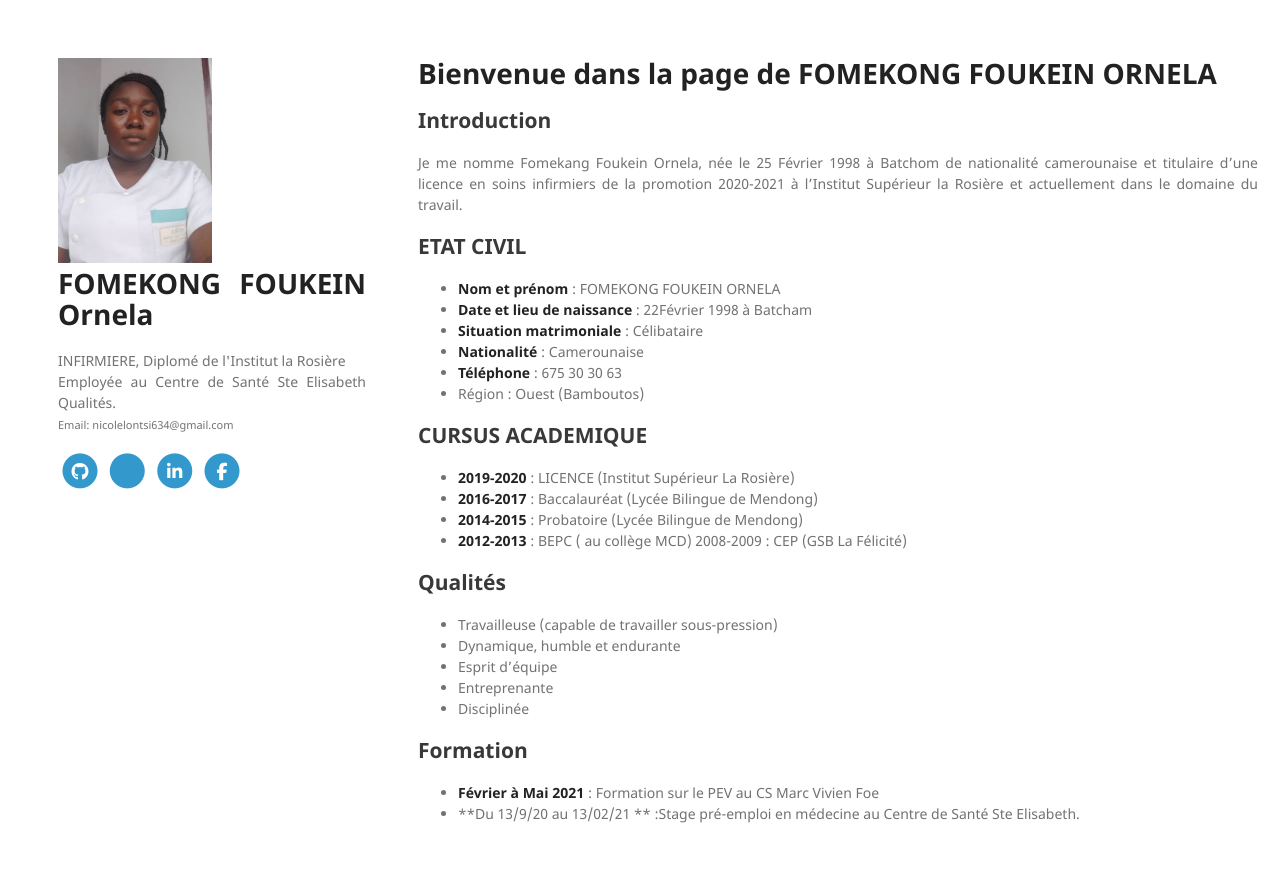
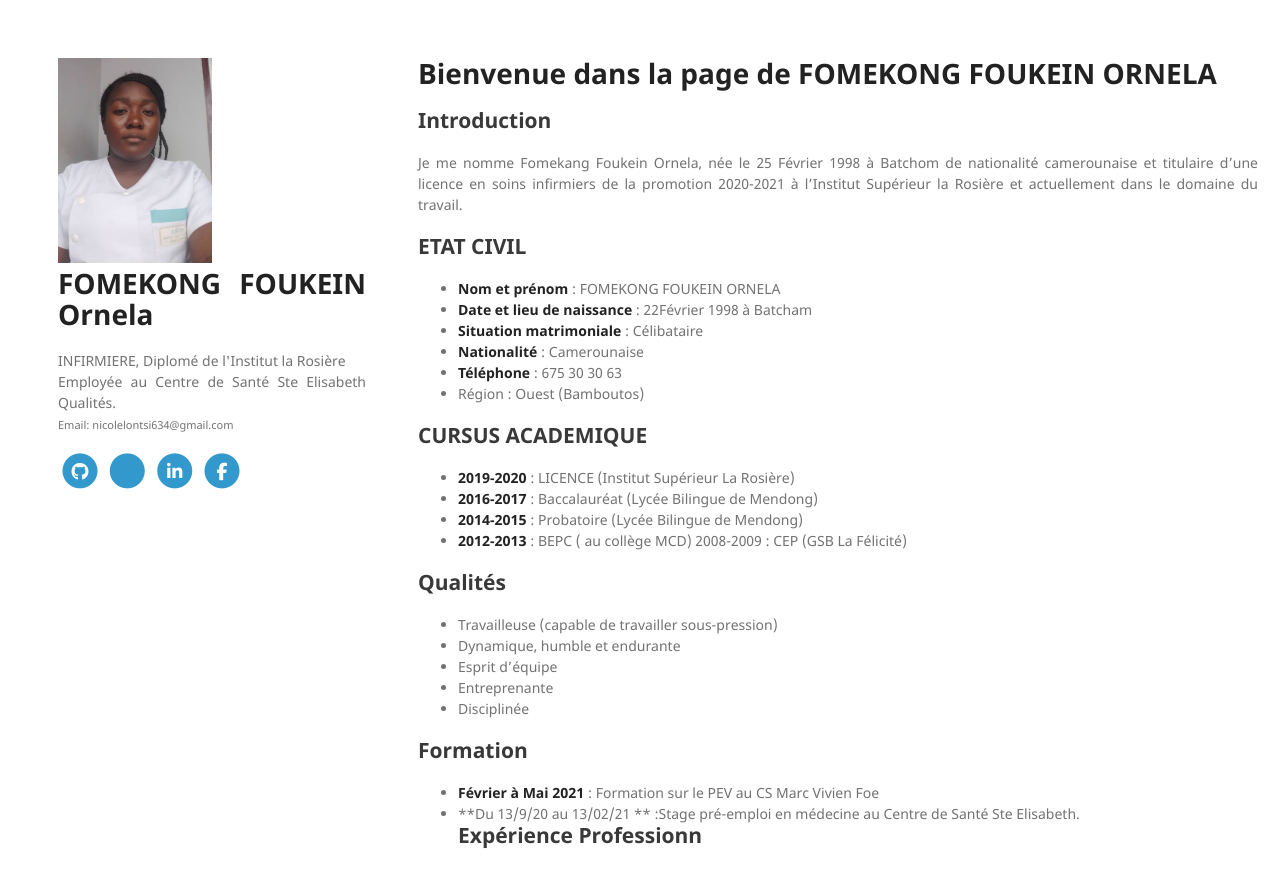
Before and after one commit to ornela1998/ornela1998.github.io, a Jekyll site: the page built from index.md, in a window 1280 px wide and 1301 px high. Shown: the top 874 px of the window. Built offline with Jekyll 4.4.1, drawn with Linux system fonts in a browser that asks for light colours; nearby versions of some CDN libraries; our own code applies the rules of GitHub Pages for plain Markdown files; a style sheet for code colours, icons or effects is not loaded; grey boxes are pictures that could not be loaded.

Commit message:
Update index.md

```diff
--- a/index.md
+++ b/index.md
@@ -29,3 +29,4 @@ Je me nomme Fomekang Foukein Ornela, née le 25 Février 1998 à Batchom de nati
 ## Formation
 * **Février à Mai 2021** : Formation sur le PEV au CS Marc Vivien Foe
 *  **Du 13/9/20 au 13/02/21 ** :Stage pré-emploi en médecine au Centre de Santé Ste Elisabeth.
+## Expérience Professionn
```
